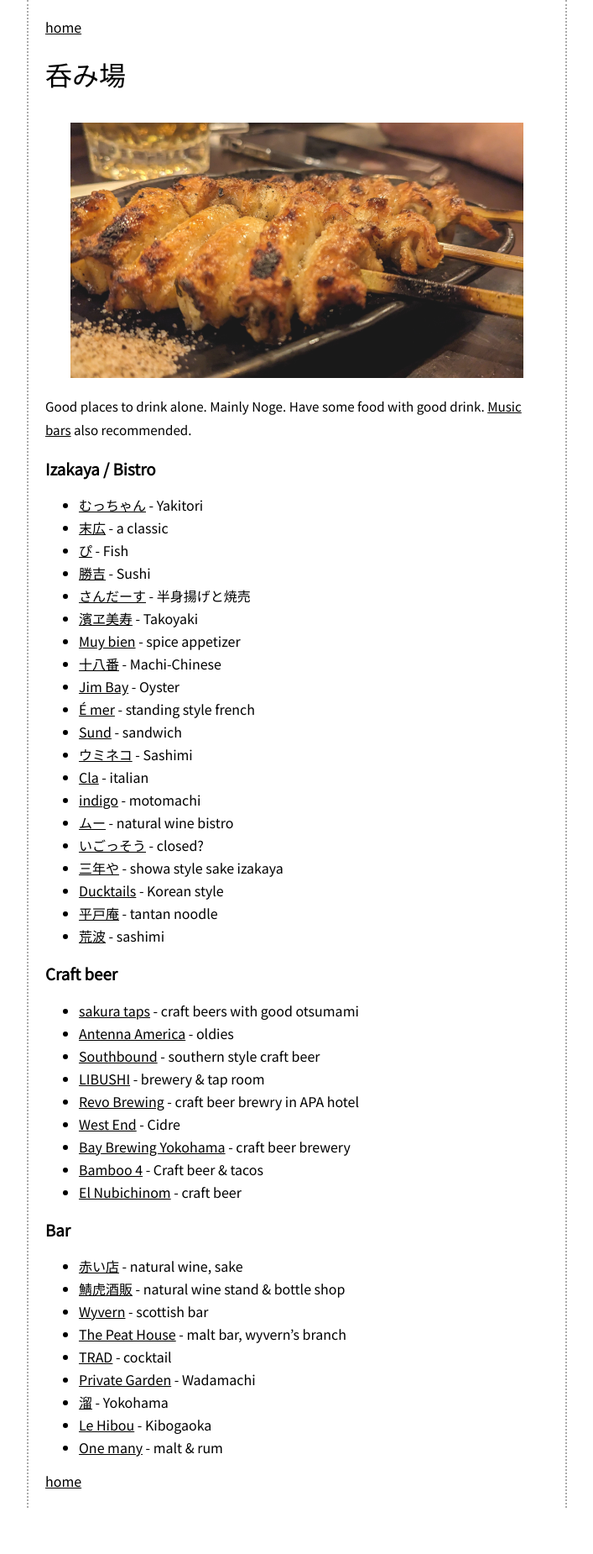
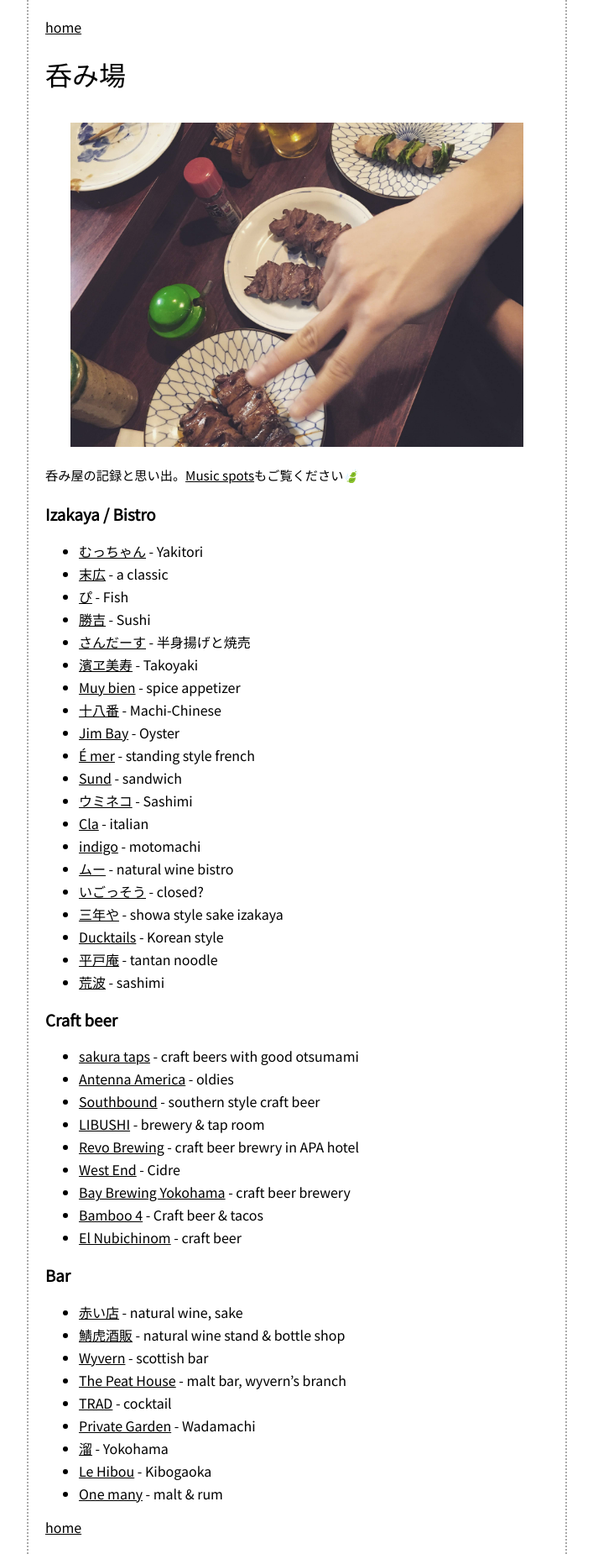
Before and after one commit to mkataoka73/mkataoka73.github.io, a Jekyll site: the page built from solo-nomi.md, in a window 1280 px wide. Shown: the whole page at 84% size, without its empty margins (286-993 px from the left). Built offline with Jekyll 4.4.1, drawn with Linux system fonts in a browser that asks for light colours; before the commit the page ends 1795 px from its top, so only the background shows below that.

Commit message:
Update photo

```diff
--- a/solo-nomi.md
+++ b/solo-nomi.md
@@ -1,12 +1,12 @@
 ---
 layout: post
 title: 呑み場
-image: photos/mutchan.jpg
+image: photos/suehiro.jpg
 large_image: true
 ---
-![Mutchan Yakitori](/assets/images/photos/mutchan.jpg){:.no-cadre}
+![Suehiro](/assets/images/photos/suehiro.jpg){:.no-cadre}
 
-Good places to drink alone. Mainly Noge. Have some food with good drink. [Music bars](/music-spots) also recommended.
+呑み屋の記録と思い出。[Music spots](/music-spots)もご覧ください🍃
 
 ### Izakaya / Bistro
 
```
Also changed, not shown: assets/images/photos/suehiro.jpg (added).
